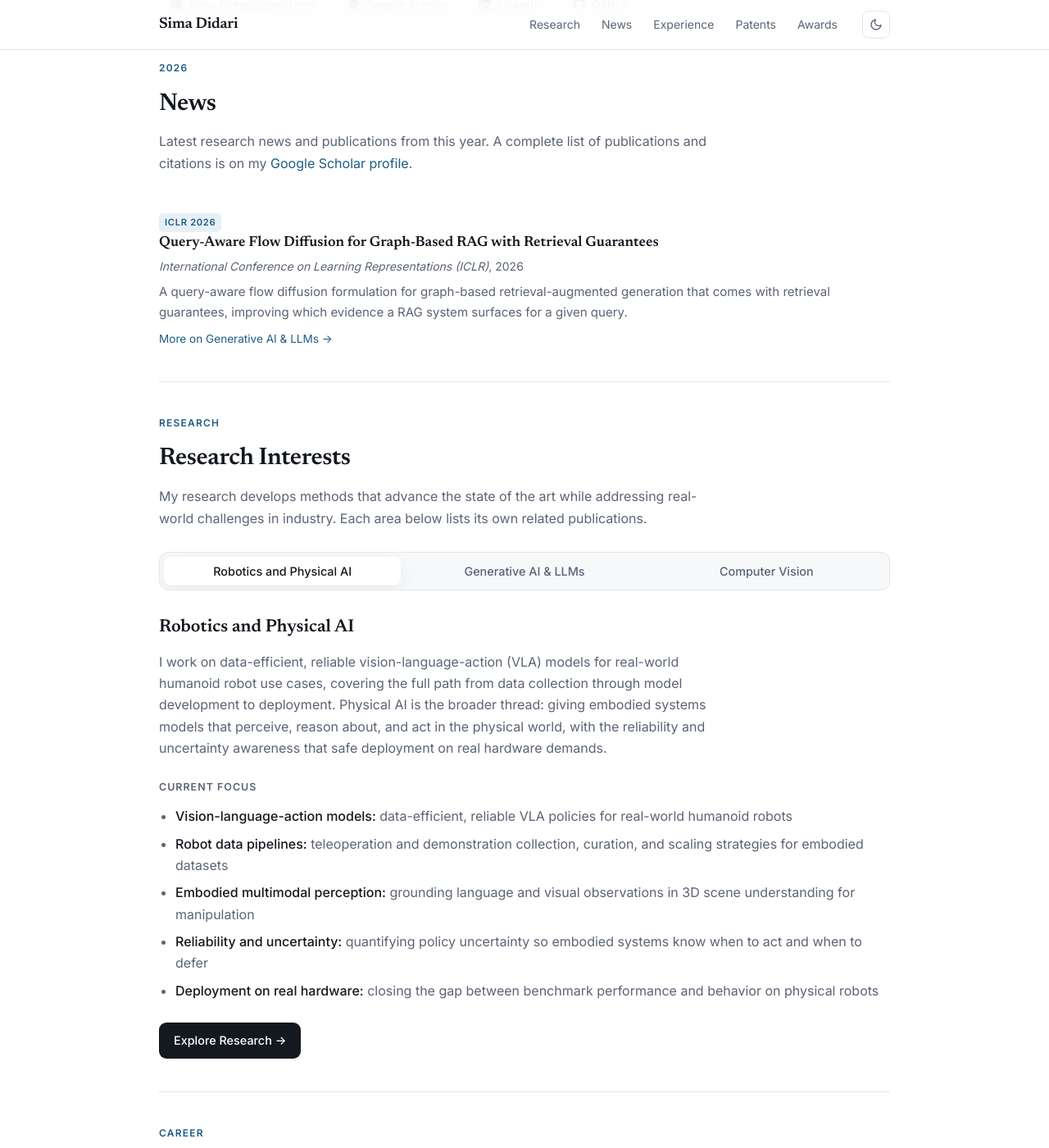
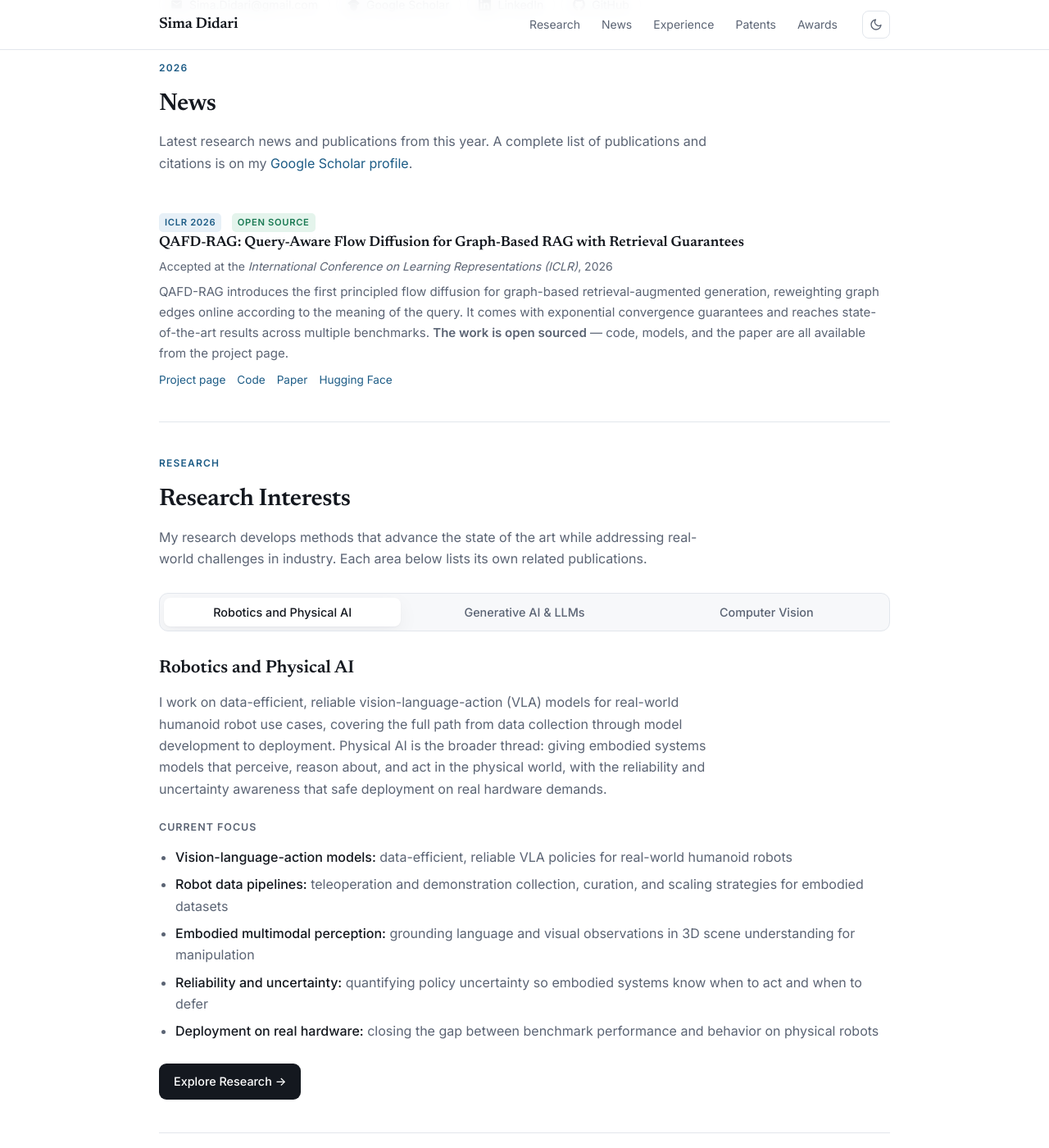
Before and after one commit to SimaDidari/SimaDidari.github.io, a Jekyll site: the page built from index.md, in a window 1280 px wide and 1400 px high, scrolled down 547 px. Shown: the whole window at 82% size. Built offline with Jekyll 4.4.1, drawn with Linux system fonts in a browser that asks for light colours.

Commit message:
Feature QAFD-RAG in News as open-sourced ICLR 2026 work
Reframe the News entry from a plain publication listing into a project
announcement: notes acceptance at ICLR 2026, states the work is open
sourced, and links the project page, code, paper, and Hugging Face.
Adds an "Open source" badge and keeps the matching entry on the
Generative AI page in sync.

Project page: https://qafd-rag.github.io/

Co-Authored-By: Claude Opus 5 (1M context) <noreply@anthropic.com>

```diff
--- a/_layouts/default.html
+++ b/_layouts/default.html
@@ -372,6 +372,12 @@
         .pub-links { margin-top: 8px; display: flex; gap: 14px; flex-wrap: wrap; }
         .pub-links a { font-size: .85rem; color: var(--accent); }
 
+        .badge-alt { color: #1b7a54; background: #e4f4ec; }
+        :root[data-theme="dark"] .badge-alt { color: #6ed3a5; background: #14291f; }
+        @media (prefers-color-scheme: dark) {
+            :root:not([data-theme="light"]) .badge-alt { color: #6ed3a5; background: #14291f; }
+        }
+
         .pub-more { margin-top: 24px; font-size: .9rem; }
 
         /* ---------- Timeline ---------- */
--- a/index.md
+++ b/index.md
@@ -54,10 +54,16 @@ description: Senior Staff AI Scientist working on robotics and physical AI, gene
 
     <div class="publication-item">
         <span class="badge">ICLR 2026</span>
-        <span class="pub-title">Query-Aware Flow Diffusion for Graph-Based RAG with Retrieval Guarantees</span>
-        <div class="pub-venue"><em>International Conference on Learning Representations (ICLR)</em>, 2026</div>
-        <p class="pub-note">A query-aware flow diffusion formulation for graph-based retrieval-augmented generation that comes with retrieval guarantees, improving which evidence a RAG system surfaces for a given query.</p>
-        <div class="pub-links"><a href="{{ '/genai.html' | relative_url }}">More on Generative AI &amp; LLMs &rarr;</a></div>
+        <span class="badge badge-alt">Open source</span>
+        <a class="pub-title" href="https://qafd-rag.github.io/" target="_blank" rel="noopener">QAFD-RAG: Query-Aware Flow Diffusion for Graph-Based RAG with Retrieval Guarantees</a>
+        <div class="pub-venue">Accepted at the <em>International Conference on Learning Representations (ICLR)</em>, 2026</div>
+        <p class="pub-note">QAFD-RAG introduces the first principled flow diffusion for graph-based retrieval-augmented generation, reweighting graph edges online according to the meaning of the query. It comes with exponential convergence guarantees and reaches state-of-the-art results across multiple benchmarks. <strong>The work is open sourced</strong> &mdash; code, models, and the paper are all available from the project page.</p>
+        <div class="pub-links">
+            <a href="https://qafd-rag.github.io/" target="_blank" rel="noopener">Project page</a>
+            <a href="https://github.com/Tarzanagh/QAFD-RAG" target="_blank" rel="noopener">Code</a>
+            <a href="https://openreview.net/forum?id=n28wnc2QTc" target="_blank" rel="noopener">Paper</a>
+            <a href="https://huggingface.co/tarzanagh/QAFD-RAG" target="_blank" rel="noopener">Hugging Face</a>
+        </div>
     </div>
 </section>
 
```
Also changed, not shown: genai.html (+10 -3 lines).
